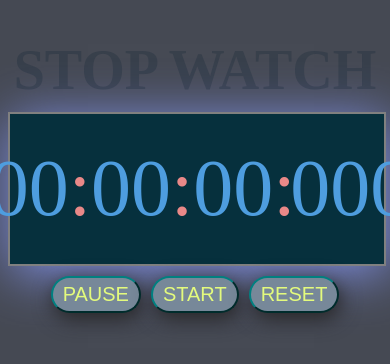
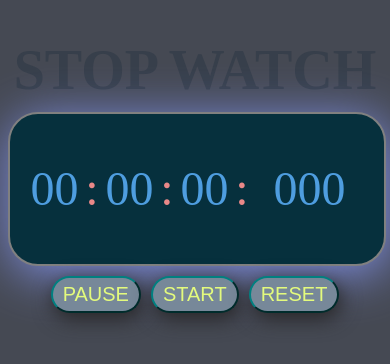
Before and after one commit to MohammadRakib1e18/stop-watch, a plain HTML site: page index.html in a window 390 px wide. Drawn offline with Linux system fonts and the light colour scheme.

Commit message:
add some responsiveness

```diff
--- a/style.css
+++ b/style.css
@@ -19,7 +19,7 @@ h1{
     width: 70%;
     margin: 0 auto;
     padding: 10px;
-    border-radius: 50;
+    border-radius: 30px;
     box-shadow: 3px 7px 50px rgb(129, 144, 230);
 
     background-color: rgb(6, 48, 61);
@@ -34,6 +34,9 @@ h1{
 .box {
     height: 150px;
     width: 80px;
+}
+#last-time-part{
+    width: 110px;
 }
 .sem{
     width: 25px;
@@ -68,9 +71,19 @@ h1{
      Media Queries
 -------------------- */
 /* Responsiveness for Mobile Devices */
-@media only screen and (max-width:688px) {
+@media only screen and (max-width:720px) {
     .container{
         width: 100%;
+        margin: 0px auto;
         padding: 0px;
     }
+    .container p{
+        font-size: 3em;
+    }
+    .box{
+        width: 50px;
+    }
+    #last-time-part{
+        width: 70px;
+    }
 }
```
